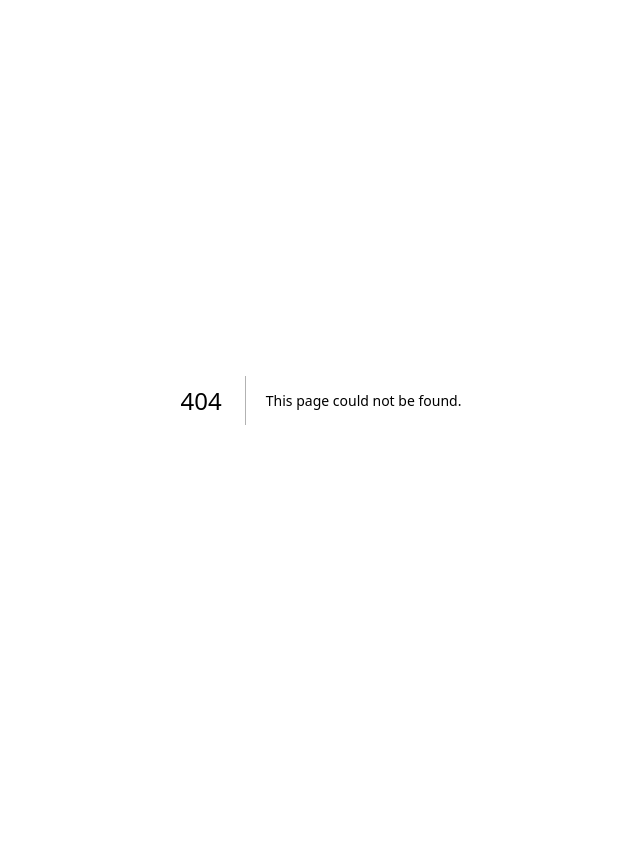
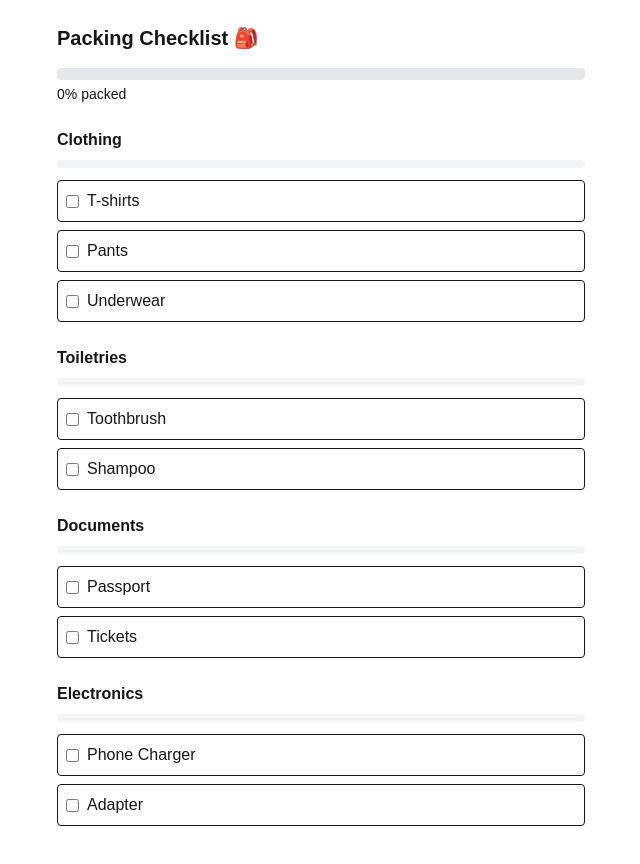
Before and after one commit to damidaramola/prep-point-ai, a Next.js app: page /packing in a window 1280 px wide. Before the commit this address had no page. Shown: the top 864 px of the page, without its empty margins (319-959 px from the left). Before the commit the page ends 800 px from the top, so only its background shows below. Built offline with nearby package versions, Linux system fonts and the light colour scheme.

Commit message:
create a packing list page

```diff
--- /dev/null
+++ b/app/packing/page.tsx
@@ -0,0 +1,123 @@
+"use client";
+
+import { useEffect, useState } from "react";
+
+type Item = {
+  id: number;
+  name: string;
+  category: string;
+  packed: boolean;
+};
+
+const defaultItems: Item[] = [
+  // Clothing
+  { id: 1, name: "T-shirts", category: "Clothing", packed: false },
+  { id: 2, name: "Pants", category: "Clothing", packed: false },
+  { id: 3, name: "Underwear", category: "Clothing", packed: false },
+
+  // Toiletries
+  { id: 4, name: "Toothbrush", category: "Toiletries", packed: false },
+  { id: 5, name: "Shampoo", category: "Toiletries", packed: false },
+
+  // Documents
+  { id: 6, name: "Passport", category: "Documents", packed: false },
+  { id: 7, name: "Tickets", category: "Documents", packed: false },
+
+  // Electronics
+  { id: 8, name: "Phone Charger", category: "Electronics", packed: false },
+  { id: 9, name: "Adapter", category: "Electronics", packed: false },
+];
+
+export default function PackingPage() {
+  const [items, setItems] = useState<Item[]>([]);
+
+  useEffect(() => {
+    const stored = localStorage.getItem("packingItems");
+    if (stored) {
+      setItems(JSON.parse(stored));
+    } else {
+      setItems(defaultItems);
+    }
+  }, []);
+
+  // Save to localStorage
+  useEffect(() => {
+    localStorage.setItem("packingItems", JSON.stringify(items));
+  }, [items]);
+
+  const toggleItem = (id: number) => {
+    setItems((prev) =>
+      prev.map((item) =>
+        item.id === id ? { ...item, packed: !item.packed } : item
+      )
+    );
+  };
+
+  // Group by category
+  const categories = [...new Set(items.map((i) => i.category))];
+
+  // Overall progress
+  const total = items.length;
+  const packed = items.filter((i) => i.packed).length;
+  const overallProgress = total ? Math.round((packed / total) * 100) : 0;
+
+  return (
+    <div className="max-w-xl mx-auto p-6">
+      <h1 className="text-xl font-bold mb-4">Packing Checklist 🎒</h1>
+
+      {/* Overall Progress */}
+      <div className="mb-6">
+        <div className="bg-gray-200 h-3 rounded overflow-hidden">
+          <div
+            className="bg-green-500 h-full"
+            style={{ width: `${overallProgress}%` }}
+          />
+        </div>
+        <p className="text-sm mt-1">{overallProgress}% packed</p>
+      </div>
+
+      {/* Categories */}
+      {categories.map((category) => {
+        const categoryItems = items.filter((i) => i.category === category);
+        const done = categoryItems.filter((i) => i.packed).length;
+        const percent = Math.round((done / categoryItems.length) * 100);
+
+        return (
+          <div key={category} className="mb-6">
+            <h2 className="font-semibold mb-2">{category}</h2>
+
+            {/* Category Progress */}
+            <div className="bg-gray-100 h-2 rounded mb-3 overflow-hidden">
+              <div
+                className="bg-blue-400 h-full"
+                style={{ width: `${percent}%` }}
+              />
+            </div>
+
+            <ul className="space-y-2">
+              {categoryItems.map((item) => (
+                <li
+                  key={item.id}
+                  className="flex items-center gap-2 border p-2 rounded"
+                >
+                  <input
+                    type="checkbox"
+                    checked={item.packed}
+                    onChange={() => toggleItem(item.id)}
+                  />
+                  <span
+                    className={
+                      item.packed ? "line-through text-gray-400" : ""
+                    }
+                  >
+                    {item.name}
+                  </span>
+                </li>
+              ))}
+            </ul>
+          </div>
+        );
+      })}
+    </div>
+  );
+}
```
